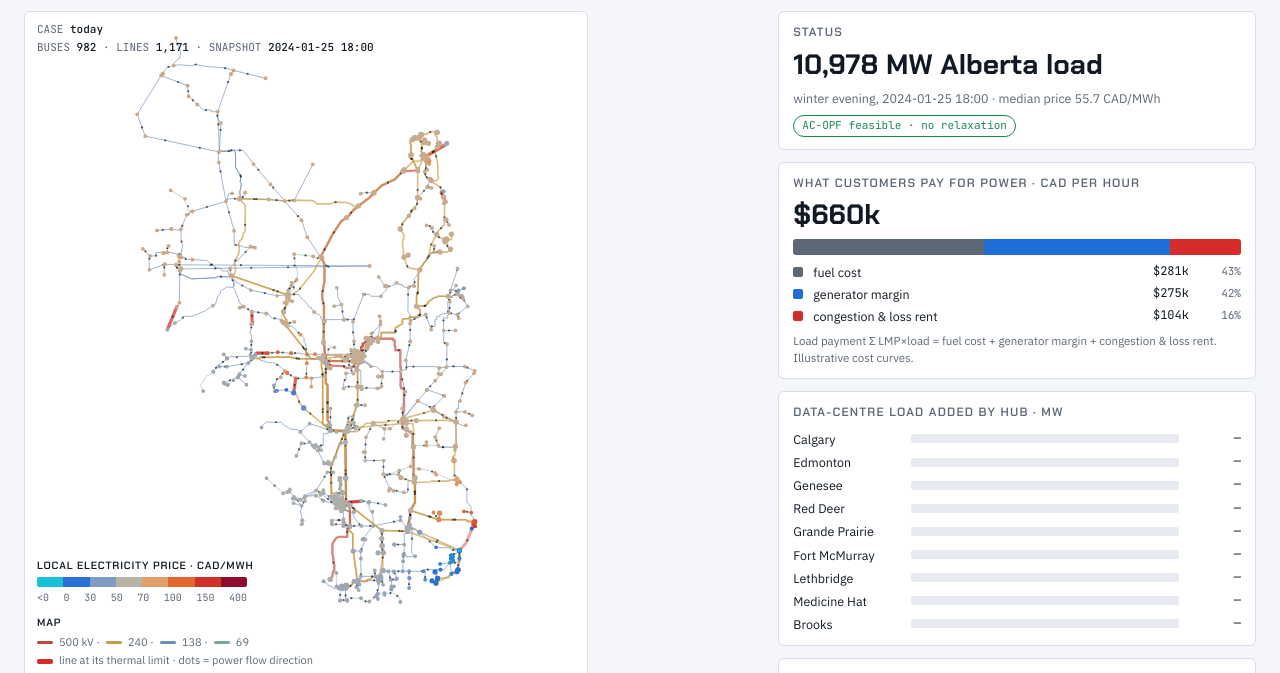
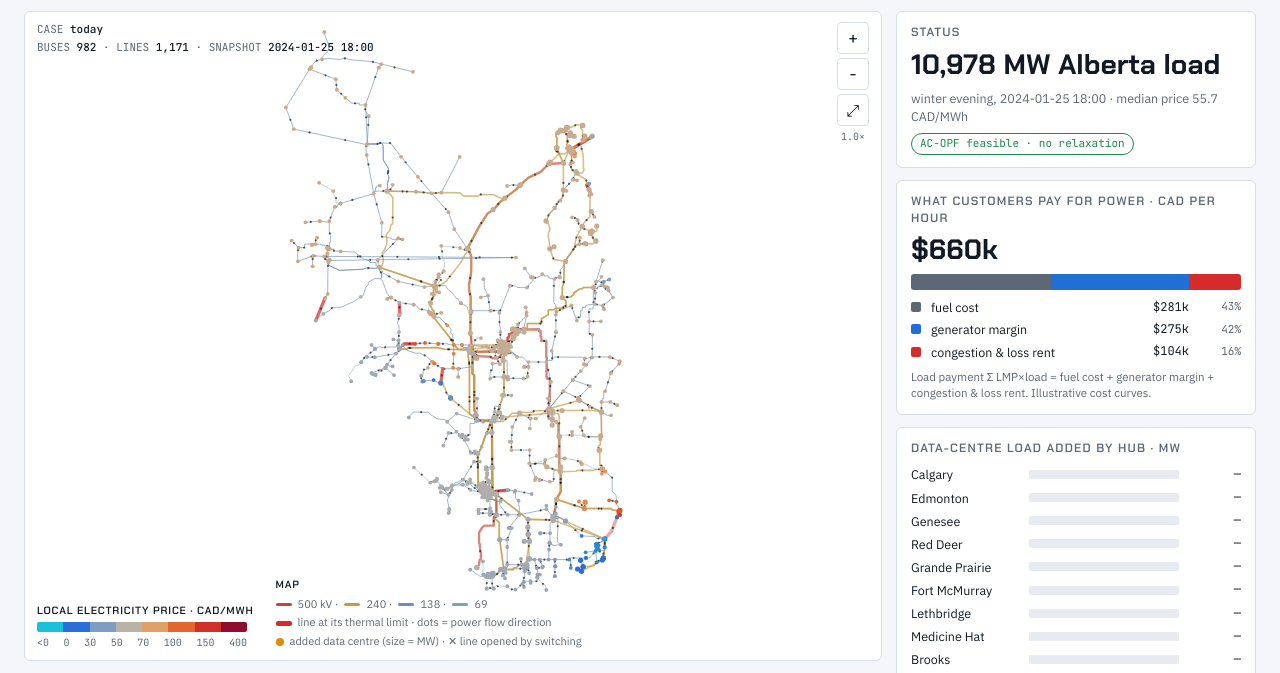
Before and after one commit to jma-repo/ac-opf-model-training, a plain HTML site: page outputs/visual/index.html in a window 1280 px wide. Shown: the part 127-800 px from the top of the page. Drawn offline with Linux system fonts and the light colour scheme.

Commit message:
Siting studio: larger map, zoom and pan
Co-Authored-By: Claude Opus 5.5 <noreply@anthropic.com>
Claude-Session: https://claude.ai/code/session_01LsQgqZrUjSt7eoW8xv5fL6

```diff
--- a/outputs/visual/index.html
+++ b/outputs/visual/index.html
@@ -39,10 +39,16 @@ header{display:flex;flex-wrap:wrap;align-items:flex-end;gap:12px 24px;justify-co
 .steps button b{font-family:var(--f-mono);font-weight:500;margin-right:6px;opacity:.8}
 .steps button[aria-pressed="true"]{background:var(--dc);color:#111;border-color:var(--dc)}
 .steps button:focus-visible{outline:2px solid var(--cool);outline-offset:2px}
-.main{display:grid;grid-template-columns:minmax(0,1.55fr) minmax(300px,1fr);gap:14px}
-@media (max-width:960px){.main{grid-template-columns:minmax(0,1fr)}}
-.stage{position:relative;background:var(--canvas);border:1px solid var(--line);border-radius:6px;overflow:hidden;min-width:0;aspect-ratio:0.82;max-height:86vh}
-.stage canvas{position:absolute;inset:0;width:100%;height:100%;display:block}
+.main{display:grid;grid-template-columns:minmax(0,1fr) 360px;gap:14px}
+.stage{position:relative;background:var(--canvas);border:1px solid var(--line);border-radius:6px;overflow:hidden;min-width:0;
+  height:calc(100vh - 150px);min-height:620px}
+@media (max-width:960px){.main{grid-template-columns:minmax(0,1fr)} .stage{height:auto;min-height:0;aspect-ratio:0.8}}
+.stage canvas{position:absolute;inset:0;width:100%;height:100%;display:block;cursor:grab;touch-action:none}
+.stage canvas.drag{cursor:grabbing}
+.zoom{position:absolute;right:12px;top:10px;display:flex;flex-direction:column;gap:4px}
+.zoom button{width:32px;height:32px;font-family:var(--f-mono);font-size:16px;background:var(--panel);color:var(--ink);border:1px solid var(--line);border-radius:4px;cursor:pointer}
+.zoom button:focus-visible{outline:2px solid var(--cool)}
+.zoom .z{font-family:var(--f-mono);font-size:10px;color:var(--muted);text-align:center}
 .overlay{position:absolute;left:12px;top:10px;font-family:var(--f-mono);font-size:11px;color:var(--muted);display:flex;flex-direction:column;gap:2px;pointer-events:none}
 .overlay b{color:var(--ink);font-weight:500}
 .tip{position:absolute;pointer-events:none;background:var(--panel);border:1px solid var(--line);border-radius:4px;padding:6px 8px;font-size:12px;
@@ -115,6 +121,12 @@ footer{font-size:11.5px;color:var(--muted);border-top:1px solid var(--line);padd
       <div class="loading" id="loading">loading solved cases…</div>
       <div class="overlay" id="ov"></div>
       <div class="tip" id="tip" hidden></div>
+      <div class="zoom" aria-label="Zoom">
+        <button id="z-in" title="Zoom in">+</button>
+        <button id="z-out" title="Zoom out">−</button>
+        <button id="z-fit" title="Fit Alberta">⤢</button>
+        <span class="z" id="z-lvl">1.0×</span>
+      </div>
       <div class="legend" id="legend"></div>
     </div>
 
@@ -193,6 +205,15 @@ const money = n => n == null ? '—' : '$' + (Math.abs(n) >= 1e6 ? (n/1e6).toFix
 let D = null, M = null, step = 'base', mode = 'build', vmode = 'pred';
 const cv = $('cv'), ctx = cv.getContext('2d');
 let W = 0, H = 0, DPR = 1, proj = null, particles = [], t0 = performance.now(), modelStart = 0;
+const view = {s: 1, x: 0, y: 0};               // zoom / pan applied on top of the fitted projection
+const toScreen = p => [p[0]*view.s + view.x, p[1]*view.s + view.y];
+const toWorld = (x, y) => [(x - view.x)/view.s, (y - view.y)/view.s];
+function zoomAt(f, mx, my){
+  const s2 = Math.max(1, Math.min(14, view.s * f)); if (s2 === view.s) return;
+  view.x = mx - (mx - view.x) * (s2 / view.s); view.y = my - (my - view.y) * (s2 / view.s); view.s = s2;
+  if (view.s === 1){ view.x = 0; view.y = 0; }
+  document.getElementById('z-lvl').textContent = view.s.toFixed(1) + '×';
+}
 
 // ---------- LMP colour ramp (CAD/MWh) ----------
 const LMP_STOPS = [[-60,'#18c0d8'],[0,'#2a6fd6'],[30,'#7f9cc4'],[50,'#b9b2a6'],[70,'#e0a06a'],[100,'#e2672f'],[150,'#d0302a'],[400,'#8f0d2c']];
@@ -225,7 +246,7 @@ function setup(){
   const k = Math.cos(54*Math.PI/180);
   let xs=[],ys=[]; D.geo.bus.forEach(([x,y])=>{xs.push(x*k);ys.push(y)});
   const minx=Math.min(...xs),maxx=Math.max(...xs),miny=Math.min(...ys),maxy=Math.max(...ys);
-  const pad = 26, bottomPad = 96;
+  const pad = 20, bottomPad = W < 600 ? 100 : 70;
   const s = Math.min((W-2*pad)/(maxx-minx),(H-pad-bottomPad)/(maxy-miny));
   const ox = (W - s*(maxx-minx))/2, oy = pad;
   proj = ([x,y]) => [ox + (x*k - minx)*s, oy + (maxy - y)*s];
@@ -252,31 +273,36 @@ function along(ln,u){
 const KV = () => ({69: css('--kv69'), 138: css('--kv138'), 240: css('--kv240'), 500: css('--kv500')});
 function draw(now){
   if (!D || !proj) return;
+  ctx.setTransform(DPR,0,0,DPR,0,0);
   ctx.clearRect(0,0,W,H);
   const kv = KV(), {c, dc, opened} = curCase();
   const dark = css('--canvas').toLowerCase() !== '#ffffff';
   const op = new Set(opened || []);
   const tsec = (now - t0)/1000;
+  // world transform: geometry is drawn in fitted coordinates, zoomed/panned by `view`;
+  // stroke widths and dot sizes grow only slowly with zoom (k)
+  ctx.setTransform(DPR*view.s,0,0,DPR*view.s,DPR*view.x,DPR*view.y);
+  const k = 1/Math.pow(view.s, 0.65);
   // lines
   ctx.lineCap='round'; ctx.lineJoin='round';
   D._lines.forEach((ln,i)=>{
-    const k = D.geo.line_kv[i], ld = c && c.loading ? c.loading[i] : 0;
+    const kvc = D.geo.line_kv[i], ld = c && c.loading ? c.loading[i] : 0;
     ctx.beginPath(); ln.pts.forEach((p,j)=> j?ctx.lineTo(p[0],p[1]):ctx.moveTo(p[0],p[1]));
-    if (op.has(i)) { ctx.setLineDash([4,4]); ctx.strokeStyle = css('--muted'); ctx.lineWidth=1.4; ctx.globalAlpha=.9; ctx.stroke(); ctx.setLineDash([]); return; }
-    const w = k>=500?2.4:k>=240?1.6:k>=138?1.0:0.7;
+    if (op.has(i)) { ctx.setLineDash([4/view.s,4/view.s]); ctx.strokeStyle = css('--muted'); ctx.lineWidth=1.4*k; ctx.globalAlpha=.9; ctx.stroke(); ctx.setLineDash([]); return; }
+    const w = (kvc>=500?2.4:kvc>=240?1.6:kvc>=138?1.0:0.7) * k;
     if (step !== 'model' && ld >= 99){
       const pulse = reduce ? 1 : (0.55 + 0.45*Math.sin(tsec*5 + i));
-      ctx.strokeStyle = css('--hot'); ctx.globalAlpha = 0.35 + 0.55*pulse; ctx.lineWidth = w + 2.2;
+      ctx.strokeStyle = css('--hot'); ctx.globalAlpha = 0.35 + 0.55*pulse; ctx.lineWidth = w + 2.2*k;
       if (dark){ ctx.shadowColor = css('--hot'); ctx.shadowBlur = 8; }
       ctx.stroke(); ctx.shadowBlur = 0;
     } else {
-      ctx.strokeStyle = kv[k] || kv[138]; ctx.globalAlpha = step==='model' ? 0.35 : (dark ? 0.55 : 0.65); ctx.lineWidth = w; ctx.stroke();
+      ctx.strokeStyle = kv[kvc] || kv[138]; ctx.globalAlpha = step==='model' ? 0.35 : (dark ? 0.55 : 0.65); ctx.lineWidth = w; ctx.stroke();
     }
   });
   ctx.globalAlpha = 1;
   // opened-line crosses
-  op.forEach(i=>{ const ln=D._lines[i]; const [x,y]=along(ln,.5); ctx.strokeStyle=css('--ink'); ctx.lineWidth=2;
-    ctx.beginPath(); ctx.moveTo(x-6,y-6); ctx.lineTo(x+6,y+6); ctx.moveTo(x+6,y-6); ctx.lineTo(x-6,y+6); ctx.stroke(); });
+  op.forEach(i=>{ const ln=D._lines[i]; const [x,y]=along(ln,.5); const q=6/view.s; ctx.strokeStyle=css('--ink'); ctx.lineWidth=2/view.s;
+    ctx.beginPath(); ctx.moveTo(x-q,y-q); ctx.lineTo(x+q,y+q); ctx.moveTo(x+q,y-q); ctx.lineTo(x-q,y+q); ctx.stroke(); });
   // particles (power flow direction)
   if (step !== 'model' && c && c.loading){
     ctx.fillStyle = dark ? 'rgba(255,255,255,.85)' : 'rgba(17,26,36,.7)';
@@ -284,7 +310,7 @@ function draw(now){
     particles.forEach(p=>{
       if (op.has(p.i)) return;
       const ln = D._lines[p.i]; p.u = (p.u + p.dir*p.sp*dt*(60/ Math.max(ln.len,30)) + 1) % 1;
-      const [x,y] = along(ln, p.u); ctx.beginPath(); ctx.arc(x,y,1.1,0,6.283); ctx.fill();
+      const [x,y] = along(ln, p.u); ctx.beginPath(); ctx.arc(x,y,1.1*k,0,6.283); ctx.fill();
     });
   }
   // buses
@@ -295,23 +321,24 @@ function draw(now){
       const vp = 1 + (pred.V_pred[b]-1)*easeOut(mprog);
       col = vmode==='pred' ? vColor(vp) : vmode==='true' ? vColor(pred.V_true[b]) : errColor(Math.abs(pred.V_pred[b]-pred.V_true[b]));
     } else col = c && c.lmp ? lmpColor(c.lmp[b]) : css('--muted');
-    const r = D.geo.bus_kv[b] >= 240 ? 2.6 : 1.9;
+    const r = (D.geo.bus_kv[b] >= 240 ? 2.6 : 1.9) * Math.max(k, 0.55);
     ctx.beginPath(); ctx.arc(x,y,r,0,6.283); ctx.fillStyle = col; ctx.fill();
   });
   // message-passing pulses in model view
   if (step === 'model' && !reduce){
     const blk = Math.min(8, Math.floor(mprog*8)), frac = (mprog*8)%1;
     if (mprog < 1){
-      ctx.strokeStyle = css('--cool'); ctx.lineWidth = 1.6; ctx.globalAlpha = 0.85*(1-frac);
+      ctx.strokeStyle = css('--cool'); ctx.lineWidth = 1.6*k; ctx.globalAlpha = 0.85*(1-frac);
       D._lines.forEach((ln,i)=>{ if (i % 2 !== blk % 2) return; const a=Math.max(0,frac-.15), b=Math.min(1,frac+.05);
         ctx.beginPath(); const p0=along(ln,a); ctx.moveTo(p0[0],p0[1]); for(let u=a;u<=b;u+=0.05){const p=along(ln,u);ctx.lineTo(p[0],p[1]);} ctx.stroke(); });
       ctx.globalAlpha = 1;
     }
     updateBlocks(blk, mprog);
   }
-  // data centres
+  // data centres and labels: screen space, so they stay readable at any zoom
+  ctx.setTransform(DPR,0,0,DPR,0,0);
   Object.entries(dc||{}).forEach(([h,mw])=>{
-    const hb = D.hubs[h]; if (!hb) return; const [x,y] = D._bus[hb.bus];
+    const hb = D.hubs[h]; if (!hb) return; const [x,y] = toScreen(D._bus[hb.bus]);
     const r = 6 + Math.sqrt(mw)*0.9, glow = reduce ? 1 : (0.75 + 0.25*Math.sin(tsec*2.2));
     ctx.beginPath(); ctx.arc(x,y,r*1.9*glow,0,6.283); ctx.fillStyle = css('--dc-glow'); ctx.fill();
     ctx.beginPath(); ctx.arc(x,y,r,0,6.283); ctx.fillStyle = css('--dc'); ctx.globalAlpha=.9; ctx.fill(); ctx.globalAlpha=1;
@@ -421,13 +448,27 @@ $('m-single').addEventListener('click',()=>{mode='single';$('m-single').setAttri
 $('v-replay').addEventListener('click',()=>{modelStart=performance.now();});
 cv.addEventListener('mousemove', e=>{
   if (!D || !proj) return; const r = cv.getBoundingClientRect(), x = e.clientX - r.left, y = e.clientY - r.top;
-  let best=-1, bd=144; D._bus.forEach(([bx,by],i)=>{const d=(bx-x)**2+(by-y)**2; if(d<bd){bd=d;best=i;}});
+  if (drag){ view.x = drag.vx + (x - drag.x); view.y = drag.vy + (y - drag.y); $('tip').hidden = true; return; }
+  let best=-1, bd=144; D._bus.forEach((p,i)=>{const [bx,by]=toScreen(p); const d=(bx-x)**2+(by-y)**2; if(d<bd){bd=d;best=i;}});
   const tip = $('tip'); if (best<0){ tip.hidden=true; return; }
   const {c} = curCase(); const nm = D.geo.bus_name ? D.geo.bus_name[best] : 'bus '+best;
   let v = step==='model' && M ? `V pred ${M.V_pred[best].toFixed(3)} · solver ${M.V_true[best].toFixed(3)}` : (c && c.lmp ? `LMP ${c.lmp[best].toFixed(1)} CAD/MWh` : '');
   tip.innerHTML = `${nm} · ${D.geo.bus_kv[best]} kV<br>${v}`; tip.style.left = x+'px'; tip.style.top = y+'px'; tip.hidden=false;
 });
-cv.addEventListener('mouseleave', ()=>{$('tip').hidden=true;});
+cv.addEventListener('mouseleave', ()=>{$('tip').hidden=true; drag=null; cv.classList.remove('drag');});
+// zoom & pan: wheel zooms at the cursor, drag pans, buttons zoom about the centre, ⤢ resets
+let drag = null;
+cv.addEventListener('wheel', e=>{ e.preventDefault(); const r=cv.getBoundingClientRect();
+  zoomAt(Math.exp(-e.deltaY*0.0015), e.clientX-r.left, e.clientY-r.top); }, {passive:false});
+cv.addEventListener('pointerdown', e=>{ if (view.s<=1) return; const r=cv.getBoundingClientRect();
+  drag={x:e.clientX-r.left,y:e.clientY-r.top,vx:view.x,vy:view.y}; cv.classList.add('drag'); cv.setPointerCapture(e.pointerId); });
+cv.addEventListener('pointermove', e=>{ if (!drag) return; const r=cv.getBoundingClientRect();
+  view.x = drag.vx + (e.clientX-r.left-drag.x); view.y = drag.vy + (e.clientY-r.top-drag.y); });
+['pointerup','pointercancel'].forEach(ev=>cv.addEventListener(ev, ()=>{ drag=null; cv.classList.remove('drag'); }));
+cv.addEventListener('dblclick', e=>{ const r=cv.getBoundingClientRect(); zoomAt(2, e.clientX-r.left, e.clientY-r.top); });
+$('z-in').addEventListener('click', ()=>zoomAt(1.6, W/2, H/2));
+$('z-out').addEventListener('click', ()=>zoomAt(1/1.6, W/2, H/2));
+$('z-fit').addEventListener('click', ()=>{ view.s=1; view.x=0; view.y=0; $('z-lvl').textContent='1.0×'; });
 window.addEventListener('resize', ()=>{ setup(); });
 matchMedia('(prefers-color-scheme: dark)').addEventListener('change', ()=>{legend();panel();});
 new MutationObserver(()=>{legend();panel();}).observe(document.documentElement,{attributes:true,attributeFilter:['data-theme']});
```
